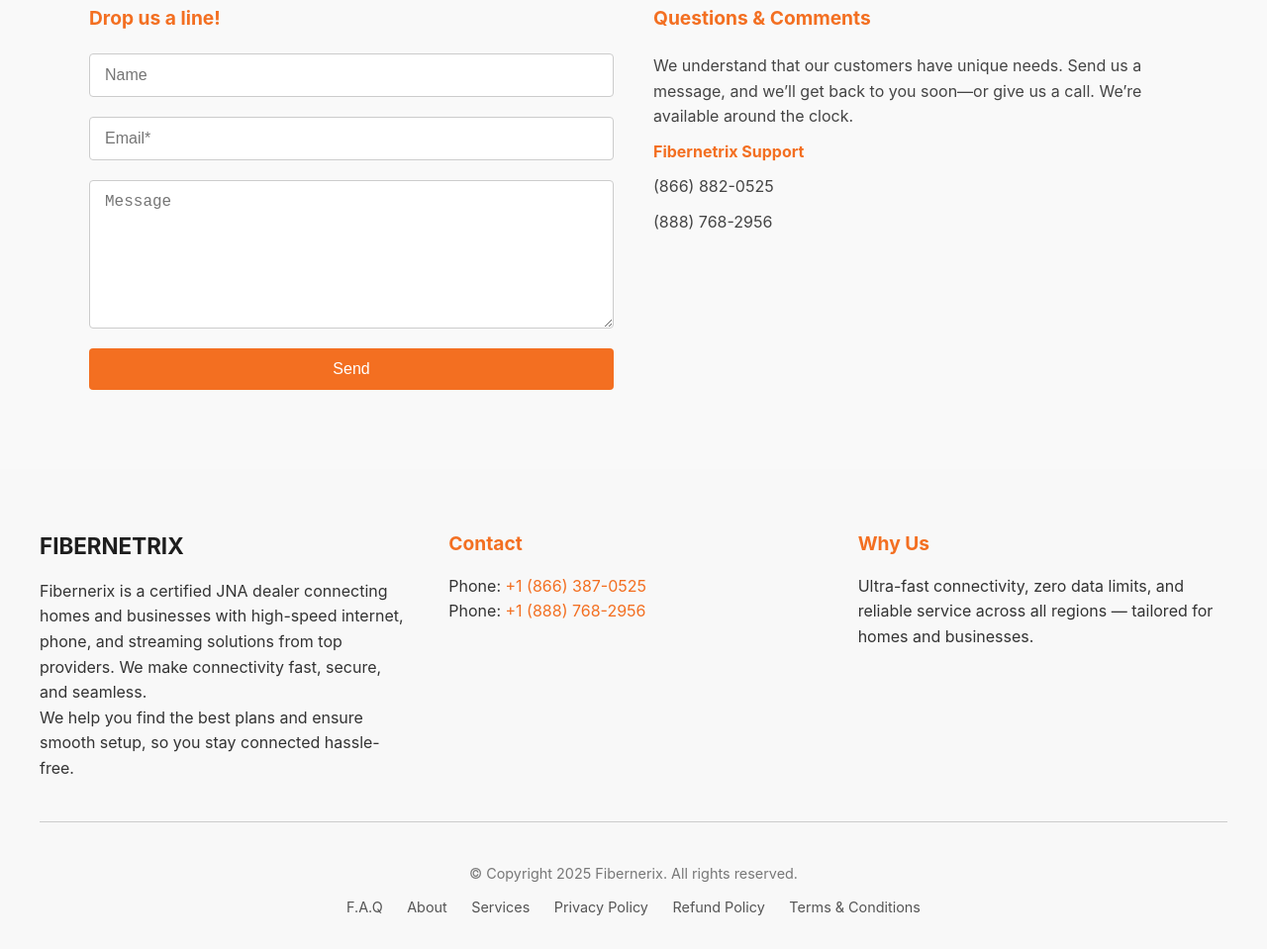
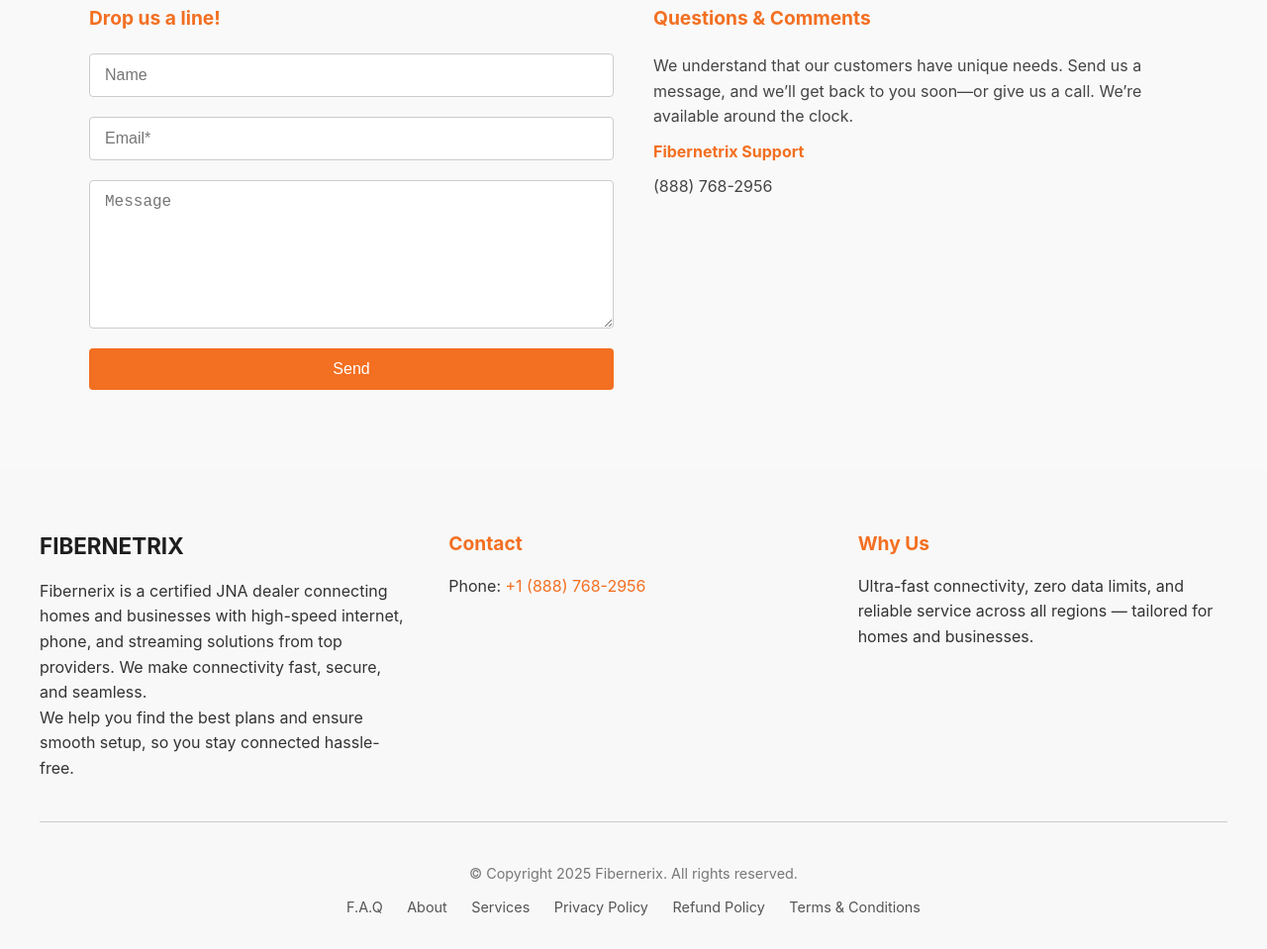
Before and after one commit to fibernerix/fibernerix, a plain HTML site: page index.html in a window 1280 px wide. Shown: the part 4622-5581 px from the top of the page at 99% size. Drawn offline with nearby package versions, Linux system fonts and the light colour scheme.

Commit message:
Update index.html

```diff
--- a/index.html
+++ b/index.html
@@ -423,7 +423,7 @@
           We understand that our customers have unique needs. Send us a message, and we’ll get back to you soon—or give us a call. We’re available around the clock.
         </p>
         <p><strong>Fibernetrix Support</strong></p>
-        <p>(866) 882-0525</p>
+
 <p>(888) 768-2956</p>
       </div>
     </div>
@@ -442,7 +442,7 @@
 
     <div class="footer-column">
       <h4>Contact</h4>
-      <p>Phone: <a href="tel:+18663870525">+1 (866) 387-0525</a></p>
+
  <p>Phone: <a href="tel:+18887682956">+1 (888) 768-2956</a></p>
     </div>
 
```
